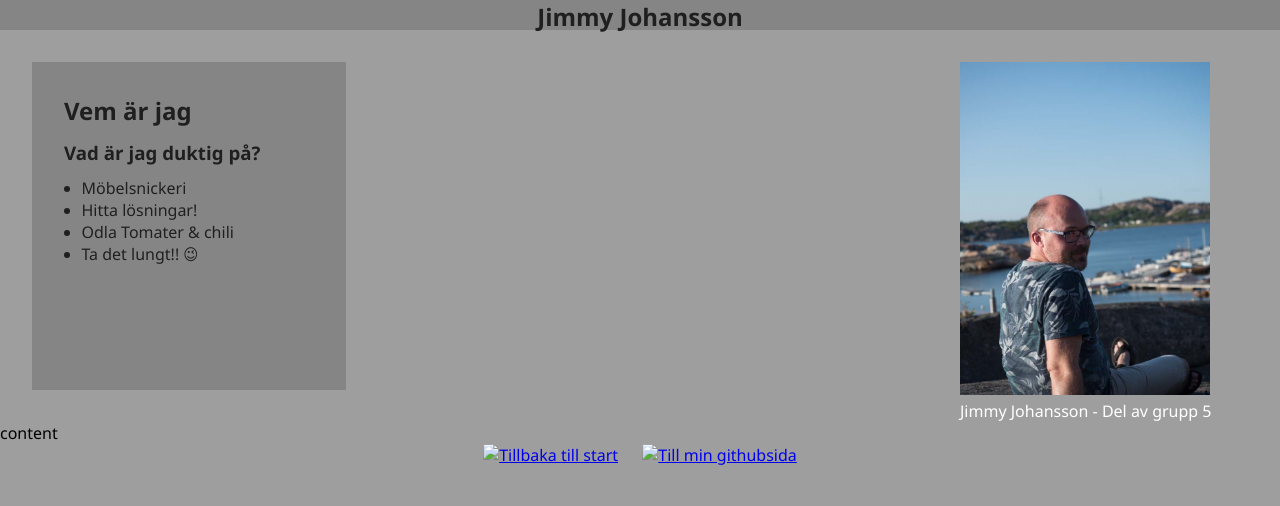
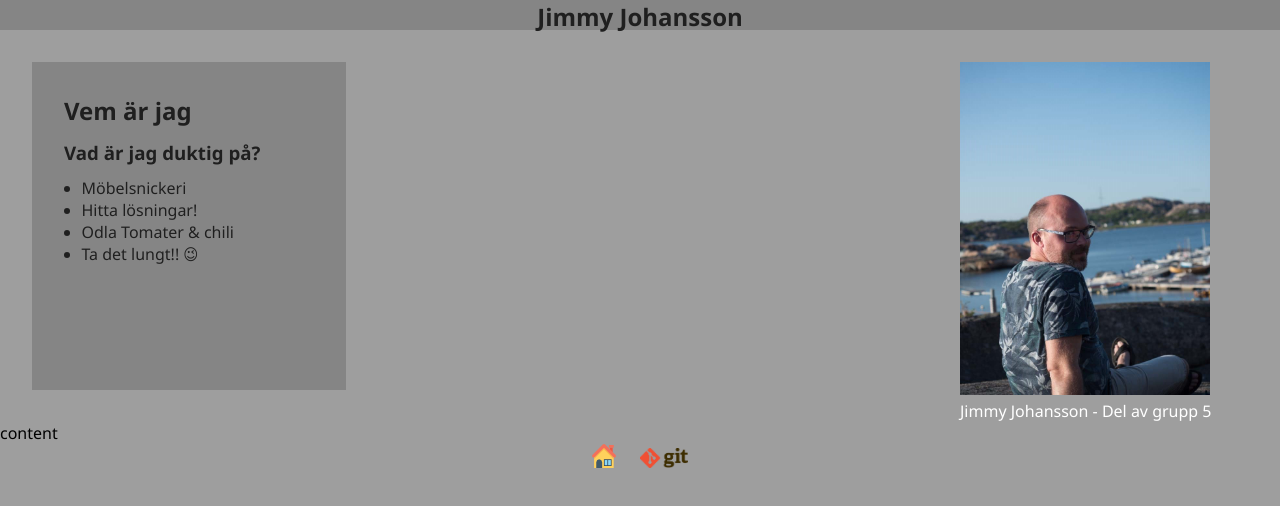
Before and after one commit to SimonJCode/Hackaton, a plain HTML site: page jimmy_johansson.html in a window 1280 px wide. Drawn offline with Linux system fonts and the light colour scheme; the site is published under a folder, as on GitHub Pages, so addresses that start at the root find nothing.

Commit message:
Update jimmy_johansson.html

```diff
--- a/jimmy_johansson.html
+++ b/jimmy_johansson.html
@@ -64,8 +64,8 @@
         </div>
     </div> -->
     <footer class="footer">
-        <a href="indexMain.html"><img src="/images/house.png" alt="Tillbaka till start"></a>
-        <a href="https://github.com/Tallbacka/" target="_blank" style="margin-left: 20px"><img src="/images/git.png" height="20px" alt="Till min githubsida"></a>
+        <a href="indexMain.html"><img src="images/house.png" alt="Tillbaka till start"></a>
+        <a href="https://github.com/Tallbacka/" target="_blank" style="margin-left: 20px"><img src="images/git.png" height="20px" alt="Till min githubsida"></a>
     </footer>
 </body>
 
```
